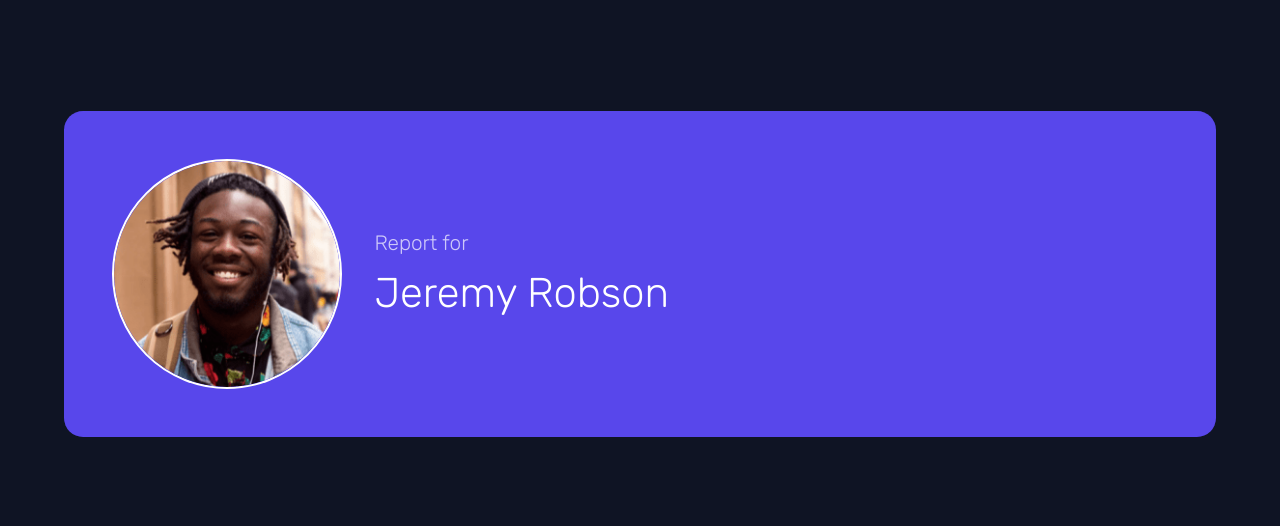
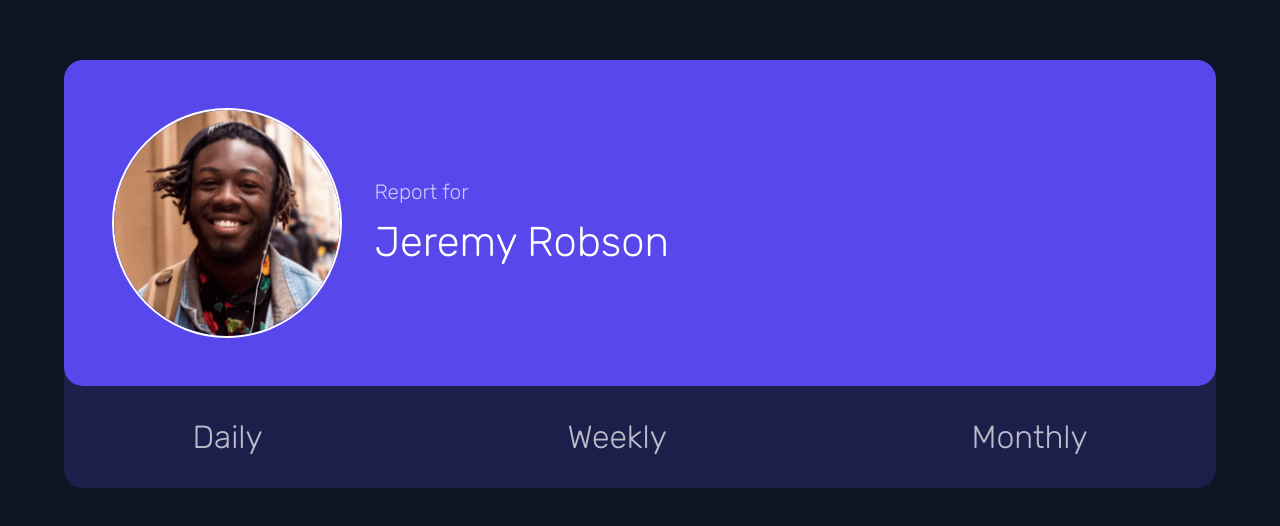
Before and after one commit to AyeTone/Time-Tracking-Dashboard, a React (Create React App) app: page / in a window 1280 px wide. Shown: the part 126-652 px from the top of the page. Built offline with nearby package versions, Linux system fonts and the light colour scheme.

Commit message:
TimeFrames Complete

```diff
--- a/src/components/UserCard/UserCard.jsx
+++ b/src/components/UserCard/UserCard.jsx
@@ -1,6 +1,8 @@
 import {
   Container,
   Report,
+  Time,
+  TimeFrames,
   User,
   UserImage,
   UserInfo,
@@ -17,6 +19,11 @@ const UserCard = () => {
           <UserName>Jeremy Robson</UserName>
         </UserInfo>
       </User>
+      <TimeFrames>
+        <Time>Daily</Time>
+        <Time>Weekly</Time>
+        <Time>Monthly</Time>
+      </TimeFrames>
     </Container>
   );
 };
--- a/src/components/UserCard/UserCardStyles.jsx
+++ b/src/components/UserCard/UserCardStyles.jsx
@@ -40,3 +40,24 @@ export const UserName = styled.h1`
   font-weight: lighter;
   font-size: 2.6rem;
 `;
+
+export const TimeFrames = styled.div`
+  display: flex;
+  justify-content: space-around;
+  gap: 7rem;
+
+  padding: 2rem;
+`;
+
+export const Time = styled.p`
+  font-size: 2rem;
+  font-weight: lighter;
+  opacity: 0.7;
+
+  transition: 0.25s;
+  cursor: pointer;
+
+  &:hover {
+    opacity: 1;
+  }
+`;
```
